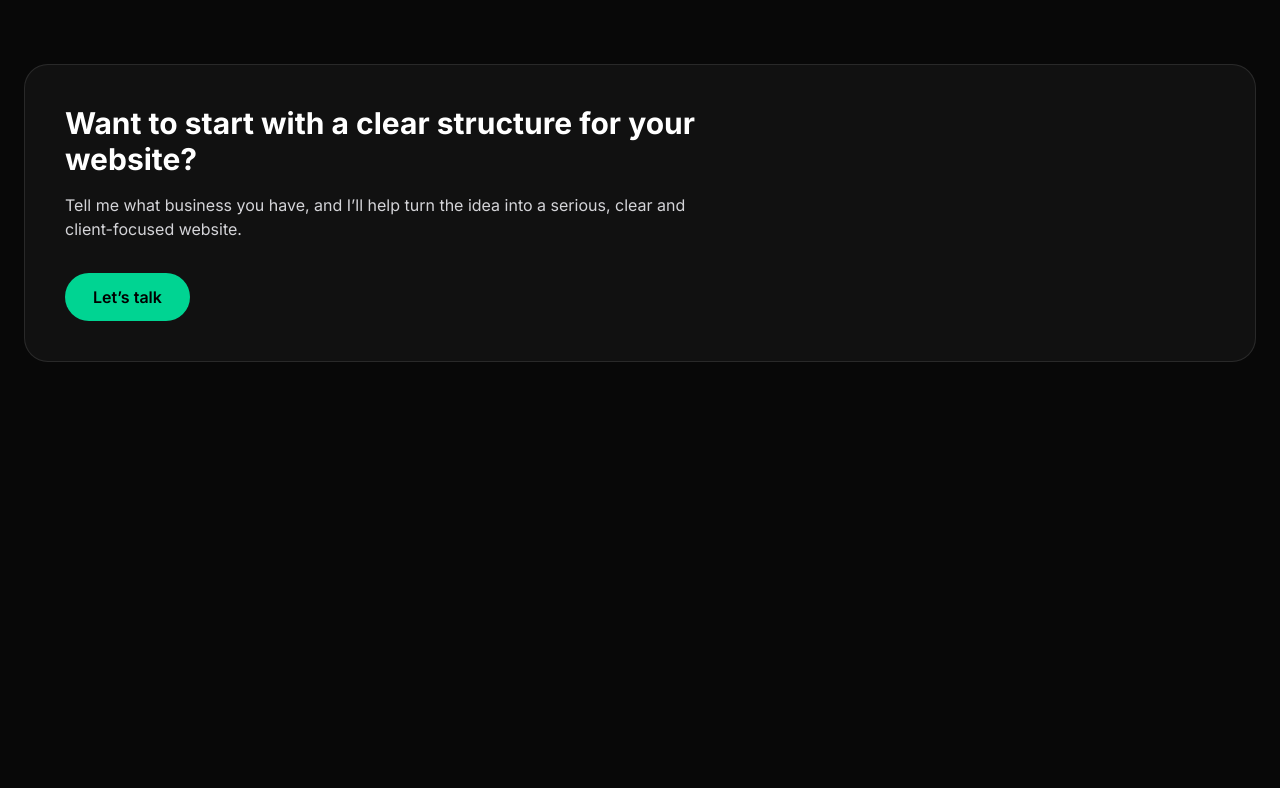
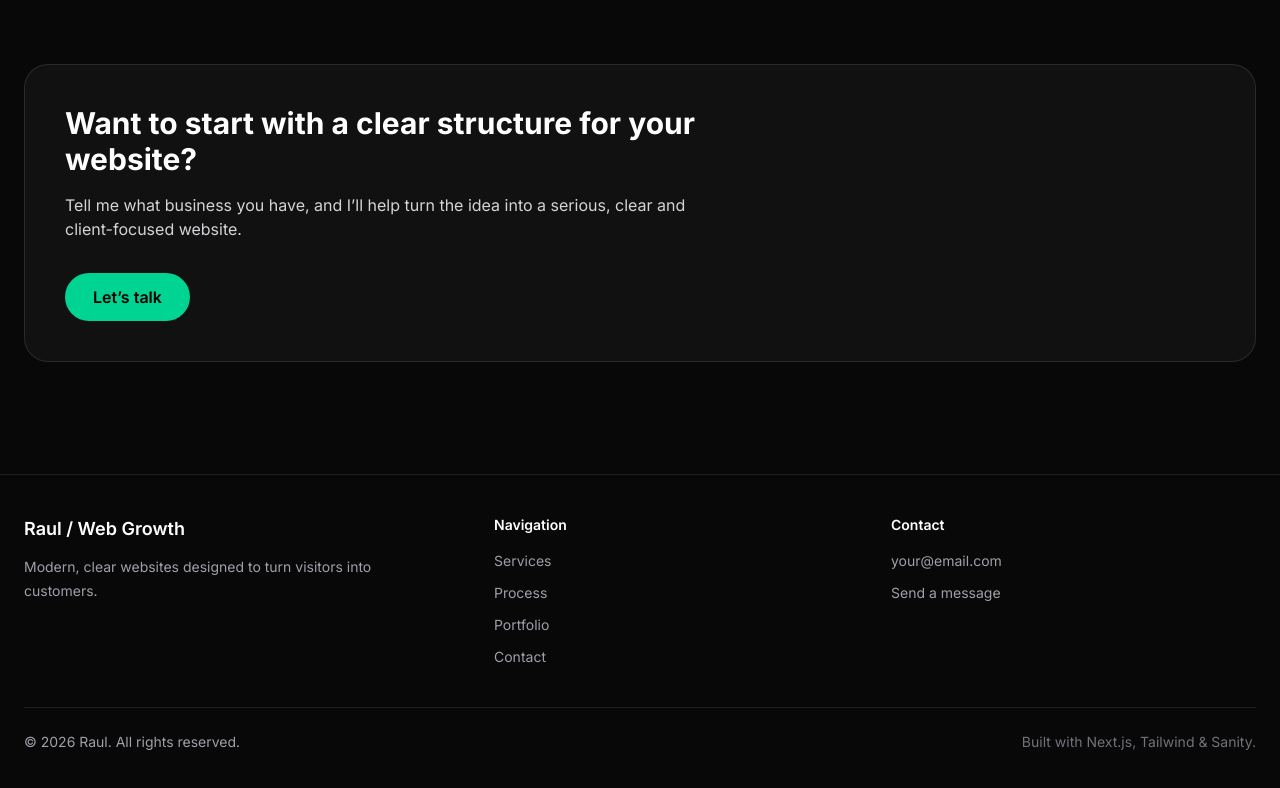
Before and after one commit to RaulRauta/my-business-site, a Next.js app: page /en/process in a window 1280 px wide. Shown: the part 1086-1874 px from the top of the page. Before the commit the page ends 1560 px from the top, so only its background shows below. Built offline with nearby package versions, Linux system fonts and the light colour scheme.

Commit message:
ce ai modificat

```diff
--- a/app/[lang]/contact/page.tsx
+++ b/app/[lang]/contact/page.tsx
@@ -3,6 +3,7 @@
 import { use, useState } from "react";
 import Navbar from "@/components/Navbar";
 import CustomSelect from "@/components/CustomSelect";
+import Footer from "@/components/Footer";
 
 type Lang = "ro" | "en";
 
@@ -143,6 +144,7 @@ export default function ContactPage({
           </aside>
         </section>
       </main>
+      <Footer lang={lang} />
     </>
   );
 }
--- a/app/[lang]/portfolio/page.tsx
+++ b/app/[lang]/portfolio/page.tsx
@@ -1,5 +1,6 @@
 import Link from "next/link";
 import Navbar from "@/components/Navbar";
+import Footer from "@/components/Footer";
 
 type Lang = "ro" | "en";
 
@@ -122,6 +123,7 @@ export default async function PortfolioPage({
           </div>
         </section>
       </main>
+      <Footer lang={lang} />
     </>
   );
 }
--- a/app/[lang]/process/page.tsx
+++ b/app/[lang]/process/page.tsx
@@ -1,5 +1,6 @@
 import Link from "next/link";
 import Navbar from "@/components/Navbar";
+import Footer from "@/components/Footer";
 
 type Lang = "ro" | "en";
 
@@ -136,6 +137,7 @@ export default async function ProcessPage({
           </div>
         </section>
       </main>
+      <Footer lang={lang} />
     </>
   );
 }
--- a/app/[lang]/services/page.tsx
+++ b/app/[lang]/services/page.tsx
@@ -1,6 +1,7 @@
 import Link from "next/link";
 import Navbar from "@/components/Navbar";
 import { translations } from "@/lib/translations";
+import Footer from "@/components/Footer";
 
 type Lang = "ro" | "en";
 
@@ -152,6 +153,7 @@ export default async function ServicesPage({
           </div>
         </section>
       </main>
+      <Footer lang={lang} />
     </>
   );
 }
--- /dev/null
+++ b/components/Footer.tsx
@@ -0,0 +1,68 @@
+import Link from "next/link";
+
+type Lang = "ro" | "en";
+
+export default function Footer({ lang }: { lang: Lang }) {
+  const year = new Date().getFullYear();
+
+  return (
+    <footer className="border-t border-white/10 bg-[#080808] px-6 py-10 text-zinc-400">
+      <div className="mx-auto grid max-w-7xl gap-8 md:grid-cols-[1.2fr_1fr_1fr] md:items-start">
+        <div>
+          <p className="text-lg font-semibold text-white">Raul / Web Growth</p>
+          <p className="mt-3 max-w-sm text-sm leading-6">
+            {lang === "ro"
+              ? "Site-uri moderne, clare și gândite să transforme vizitatorii în clienți."
+              : "Modern, clear websites designed to turn visitors into customers."}
+          </p>
+        </div>
+
+        <div>
+          <p className="text-sm font-semibold text-white">
+            {lang === "ro" ? "Navigare" : "Navigation"}
+          </p>
+
+          <div className="mt-4 grid gap-3 text-sm">
+            <Link href={`/${lang}/services`} className="hover:text-white">
+              {lang === "ro" ? "Servicii" : "Services"}
+            </Link>
+            <Link href={`/${lang}/process`} className="hover:text-white">
+              {lang === "ro" ? "Proces" : "Process"}
+            </Link>
+            <Link href={`/${lang}/portfolio`} className="hover:text-white">
+              {lang === "ro" ? "Portofoliu" : "Portfolio"}
+            </Link>
+            <Link href={`/${lang}/contact`} className="hover:text-white">
+              Contact
+            </Link>
+          </div>
+        </div>
+
+        <div>
+          <p className="text-sm font-semibold text-white">
+            {lang === "ro" ? "Contact" : "Contact"}
+          </p>
+
+          <div className="mt-4 grid gap-3 text-sm">
+            <a href="mailto:your@email.com" className="hover:text-white">
+              your@email.com
+            </a>
+
+            <Link href={`/${lang}/contact`} className="hover:text-white">
+              {lang === "ro" ? "Trimite un mesaj" : "Send a message"}
+            </Link>
+          </div>
+        </div>
+      </div>
+
+      <div className="mx-auto mt-10 flex max-w-7xl flex-col gap-3 border-t border-white/10 pt-6 text-sm md:flex-row md:items-center md:justify-between">
+        <p>© {year} Raul. All rights reserved.</p>
+        <p className="text-zinc-500">
+          {lang === "ro"
+            ? "Built with Next.js, Tailwind & Sanity."
+            : "Built with Next.js, Tailwind & Sanity."}
+        </p>
+      </div>
+    </footer>
+  );
+}
```
